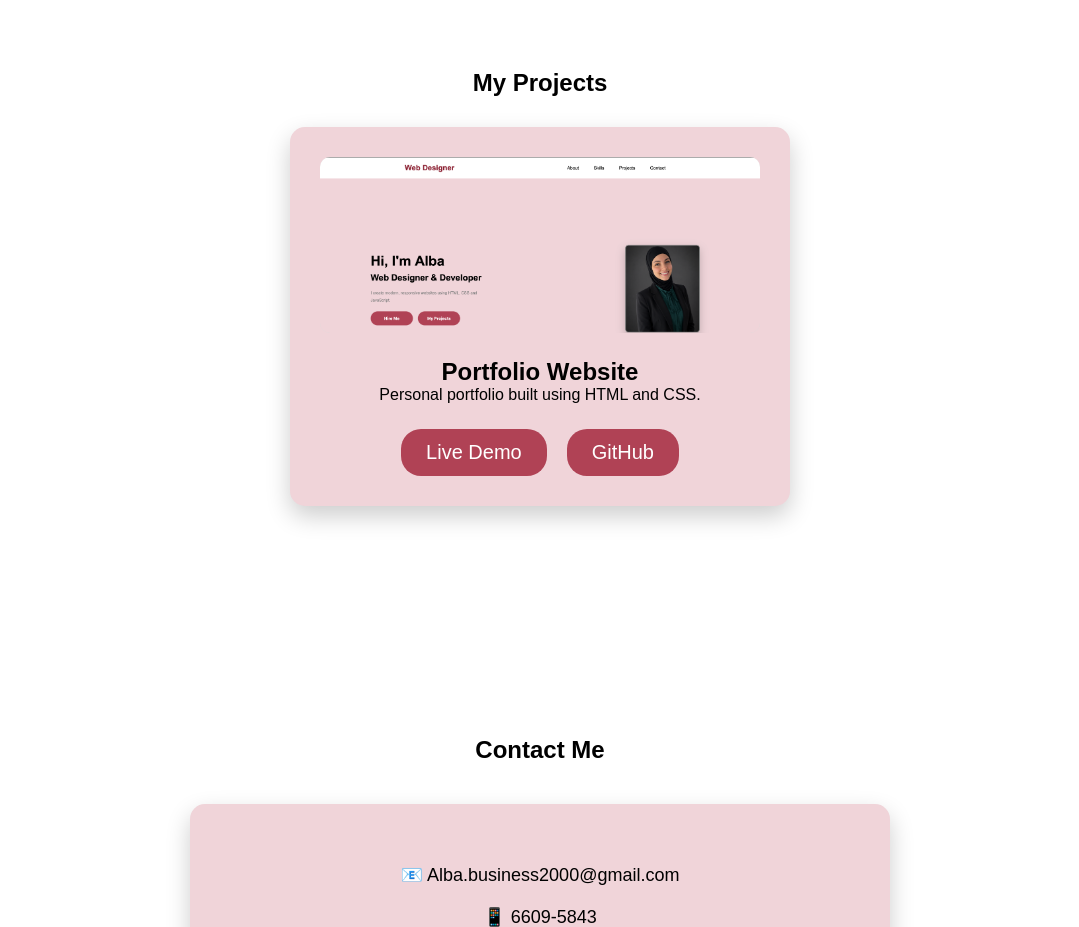
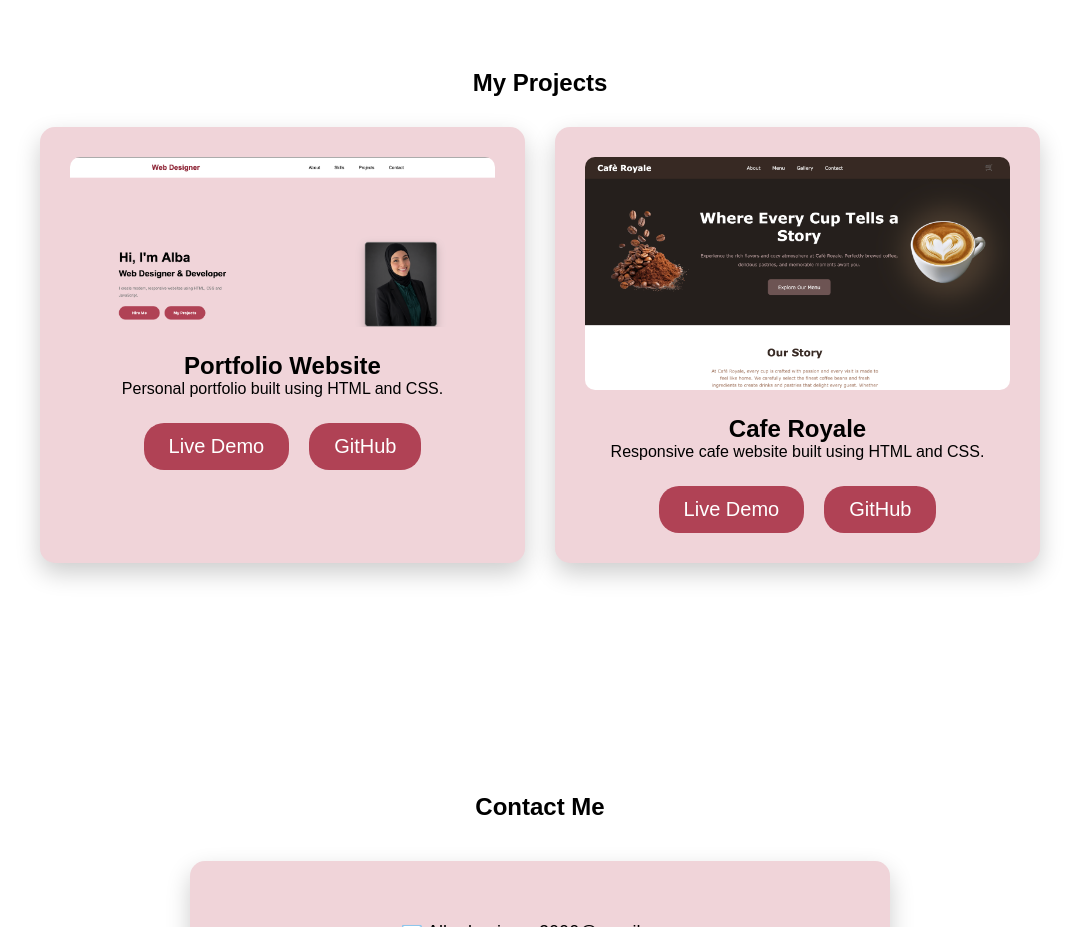
Before and after one commit to built-by-Alba/portfolio, a plain HTML site: page index.html in a window 1280 px wide. Shown: the part 1860-2787 px from the top of the page, without its empty margins (100-1179 px from the left). Drawn offline with Linux system fonts and the light colour scheme.

Commit message:
Update portfolio projects

```diff
--- a/index.html
+++ b/index.html
@@ -132,6 +132,32 @@
                      target="_blank"
                      rel="noopener noreferrer">
                      GitHub</a>
+                    </div>
+                </div>
+
+                    <div class="project-card">
+
+                         <div class="project-image">
+                            <img src="images/cafe-royale-screenshot.png"
+                         alt="Cafe Royale website screenshot">
+            </div>
+                        <h3>Cafe Royale</h3>
+
+                     <p>Responsive cafe website built using HTML and CSS.</p>
+
+                        <div class="project-buttons">
+
+                            <a href="https://built-by-alba.github.io/Cafe-Royale/"
+                                target="_blank"
+                                 rel="noopener noreferrer">
+                                        Live Demo
+                             </a>
+
+                            <a href="https://github.com/built-by-Alba/Cafe-Royale"
+                            target="_blank"
+                            rel="noopener noreferrer">
+                                GitHub
+                            </a>
 
                 </div>
                 </div>
--- a/style.css
+++ b/style.css
@@ -259,6 +259,10 @@ nav{
     max-width: 1000px;
     margin: 30px auto;
 
+    display: grid;
+    grid-template-columns: repeat(2,1fr);
+    gap:30px
+
 }
 
 .project-card {
@@ -290,7 +294,7 @@ nav{
 
 .project-image{
 
-    background:#ddd;
+
     border-radius: 10px;
     display:flex;
 
@@ -299,14 +303,16 @@ nav{
     margin-bottom: 25px;
 
     width: 100%;
-    height: 250%;
+    height: auto;
     overflow: hidden;
 }
 
 .project-image img{
     width: 100%;
-    height: 100%;
-    object-fit: cover;
+    height: auto;
+    display:block;
+    object-fit: contain;
+
     transition: .3s;
 }
 
@@ -477,6 +483,10 @@ footer p:last-child{
        width:140px;
         font-size: 14px;
     }
+
+    .projects-container {
+    grid-template-columns: 1fr;
+}
 }
 
 html {
```
Also changed, not shown: images/cafe-royale-screenshot.png (added).
